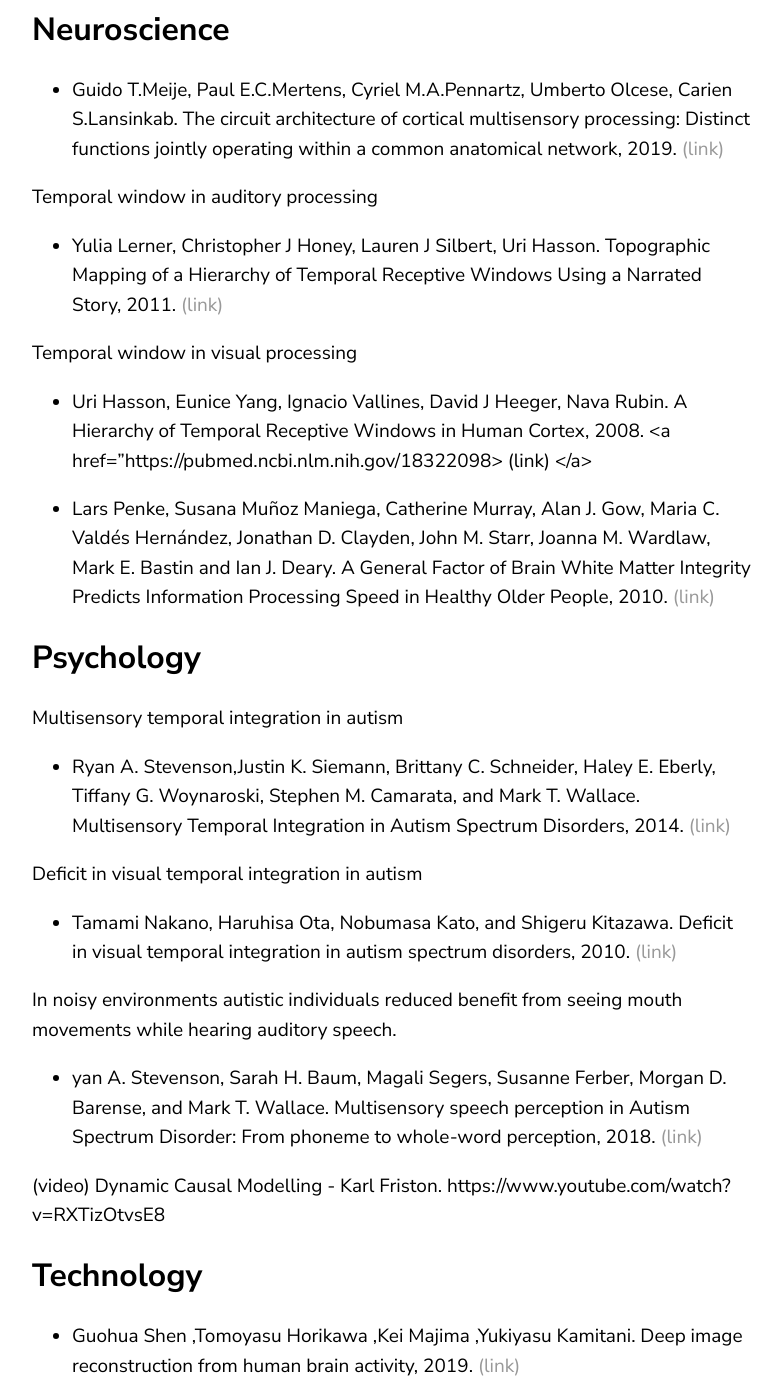
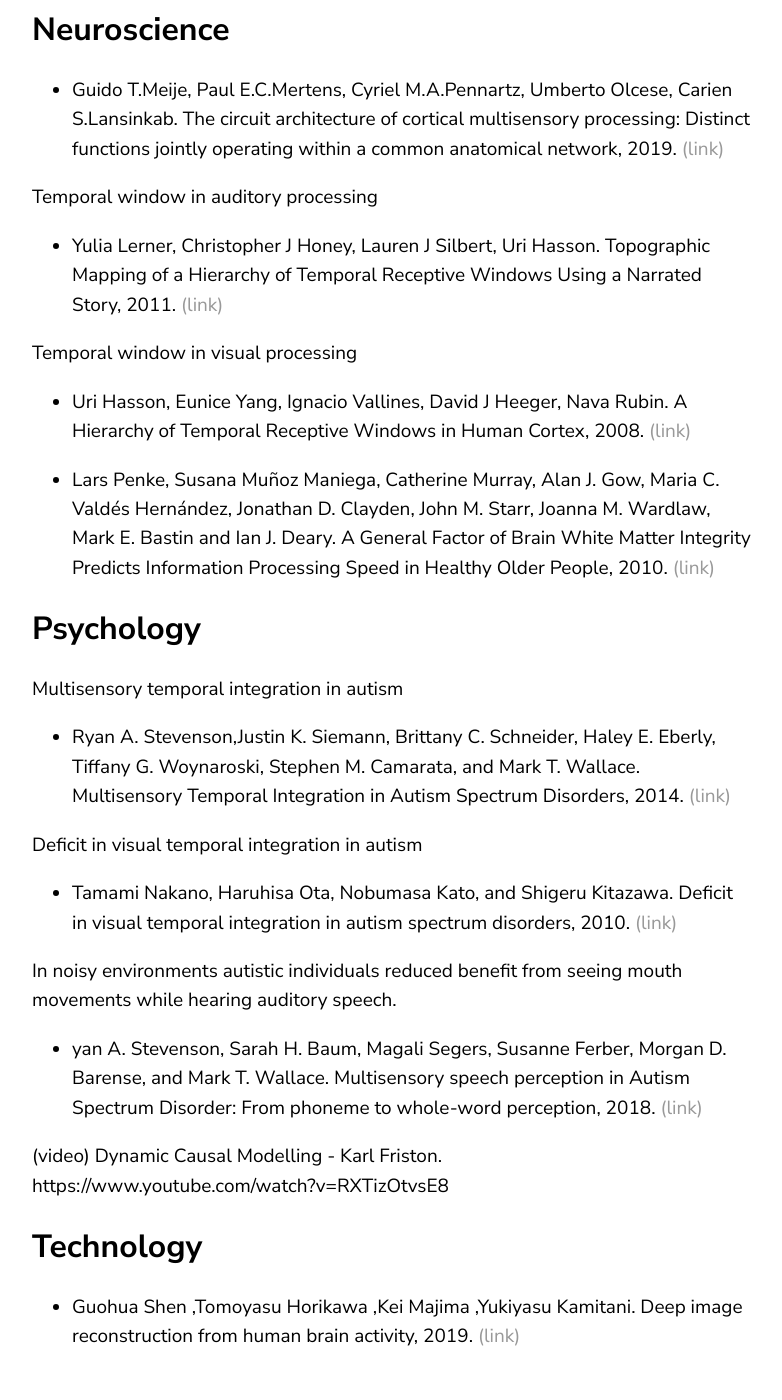
Before and after one commit to jluis9796/jluis9796.github.io, a Jekyll site: the page built from _posts/2020-05-25-brain-multimodal-interface.markdown, in a window 1280 px wide and 1400 px high, scrolled down 401 px. Shown: the whole window, without its empty margins (68-850 px from the left). Built offline with Jekyll 4.4.1, drawn with Linux system fonts in a browser that asks for light colours; after the commit the page ends 1772 px from its top, so only the background shows below that.

Commit message:
Update 2020-05-25-brain-multimodal-interface.markdown

```diff
--- a/_posts/2020-05-25-brain-multimodal-interface.markdown
+++ b/_posts/2020-05-25-brain-multimodal-interface.markdown
@@ -15,7 +15,7 @@ Temporal window in auditory processing
 
 Temporal window in visual processing
 <br>
-* Uri Hasson, Eunice Yang, Ignacio Vallines, David J Heeger, Nava Rubin. A Hierarchy of Temporal Receptive Windows in Human Cortex, 2008. <a href="https://pubmed.ncbi.nlm.nih.gov/18322098> (link) </a>
+* Uri Hasson, Eunice Yang, Ignacio Vallines, David J Heeger, Nava Rubin. A Hierarchy of Temporal Receptive Windows in Human Cortex, 2008. <a href="https://pubmed.ncbi.nlm.nih.gov/18322098"> (link) </a>
 
 * Lars Penke, Susana Muñoz Maniega, Catherine Murray, Alan J. Gow, Maria C. Valdés Hernández, Jonathan D. Clayden, John M. Starr, Joanna M. Wardlaw, Mark E. Bastin and Ian J. Deary. A General Factor of Brain White Matter Integrity Predicts Information Processing Speed in Healthy Older People, 2010. <a href="https://www.jneurosci.org/content/30/22/7569"> (link) </a>
 
@@ -30,6 +30,7 @@ In noisy environments autistic individuals reduced benefit from seeing mouth mov
 * yan A. Stevenson, Sarah H. Baum, Magali Segers, Susanne Ferber, Morgan D. Barense, and Mark T. Wallace. Multisensory speech perception in Autism Spectrum Disorder: From phoneme to whole-word perception, 2018. <a href="https://www.ncbi.nlm.nih.gov/pmc/articles/PMC5513806"> (link) </a>
 
 (video) Dynamic Causal Modelling - Karl Friston.
+<br>
 https://www.youtube.com/watch?v=RXTizOtvsE8
 
 ## Technology
```
